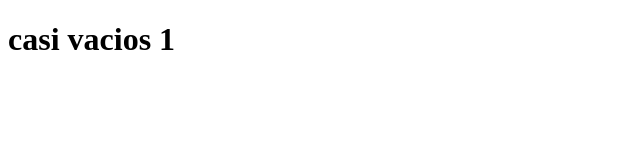
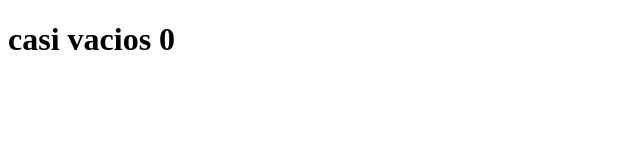
Before and after one commit to Mena554/Mena-, a plain HTML site: page index.html in a window 1280 px wide. Shown: the full height of the page, 0-640 px from the left. Drawn offline with Linux system fonts and the light colour scheme.

Commit message:
cambiando H1  de 1 a 0

```diff
--- a/index.html
+++ b/index.html
@@ -6,6 +6,6 @@
     <title>Document</title>
 </head>
 <body>
-    <h1>casi vacios 1</h1>
+    <h1>casi vacios 0</h1>
 </body>
 </html>
```
